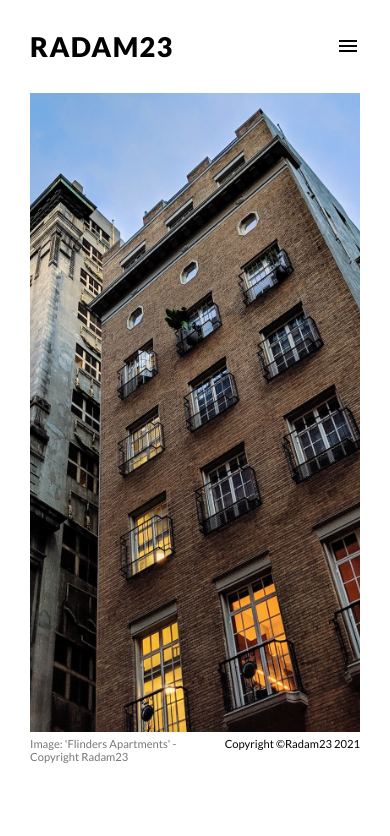
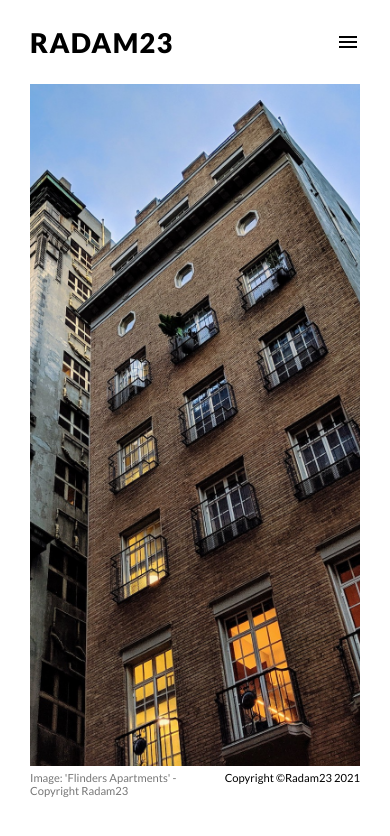
Before and after one commit to rAdam23/radam23.v.4.0, a plain HTML site: page index.html in a window 390 px wide. Drawn offline with nearby package versions, Linux system fonts and the light colour scheme; files that its build step writes are made by us from their sources.

Commit message:
Add files via upload

```diff
--- a/styles/styles.scss
+++ b/styles/styles.scss
@@ -91,6 +91,7 @@ nav{
     align-items: center;
     width: auto;
     background-color: $navBackground;
+    padding-top: 10px;
     padding-bottom: 10px;
     border-bottom-color: black;
     border-bottom-style: solid;
@@ -1130,14 +1131,11 @@ nav{
 
 @media only screen and (max-width: 580px) {
 
-    .home-page-container{
-        grid-template-rows: 11vh 80vh;
-    }
 
     nav{
         grid-area: nav;
         background-color: white;
-        padding-bottom: 0px;
+        padding-bottom: 10px;
     }
 
     .banner{
```
